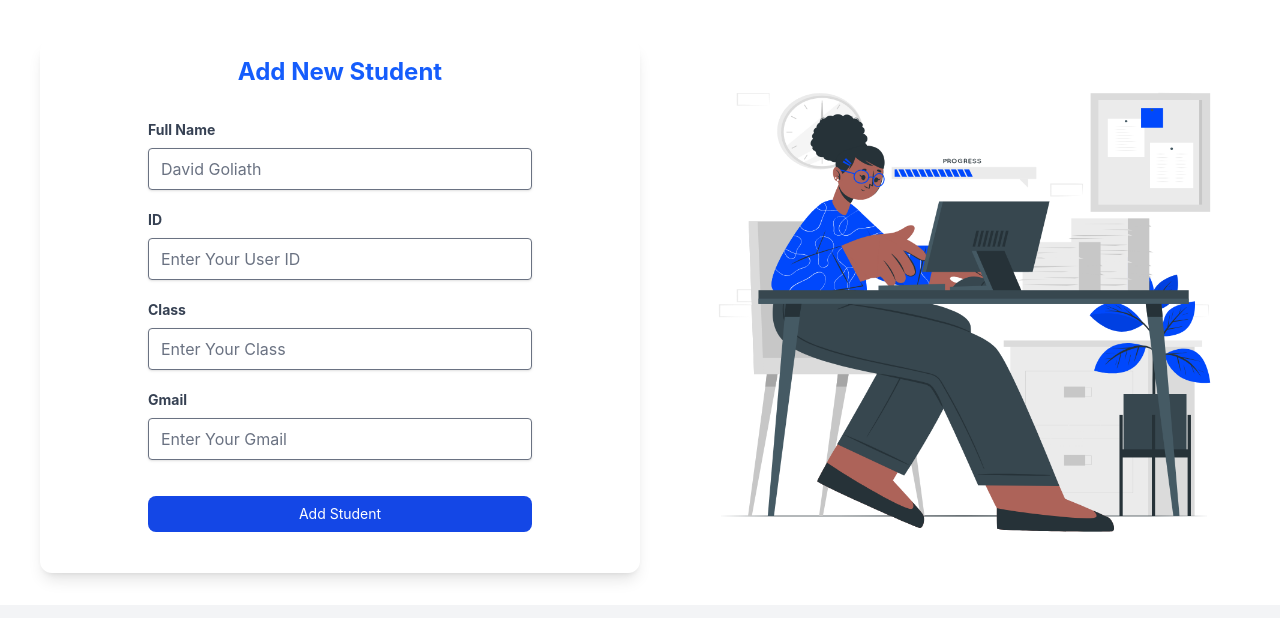
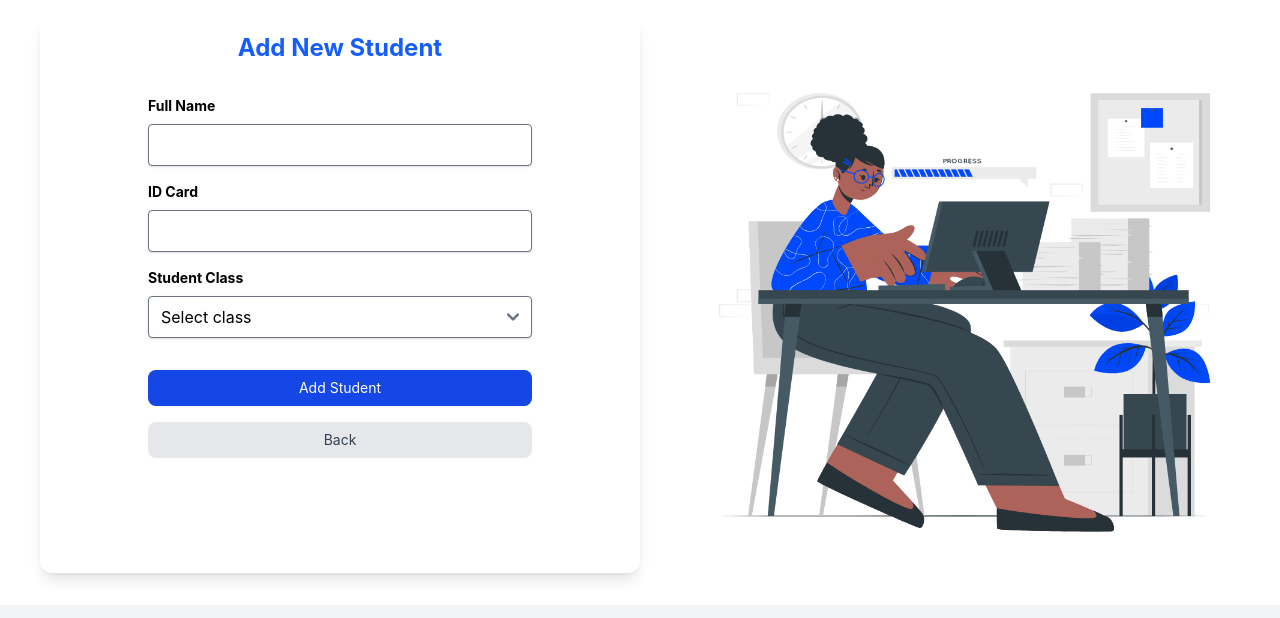
Before and after one commit to mary838/Library-management-system, a Vue app: page /login-student in a window 1280 px wide. Shown: the top 618 px of the page. Built offline with nearby package versions, Linux system fonts and the light colour scheme.

Commit message:
fetch api add new student

```diff
--- a/src/Auth/login-student.vue
+++ b/src/Auth/login-student.vue
@@ -1,76 +1,125 @@
-<script setup></script>
+<script setup>
+import { ref, onMounted } from "vue";
+import { useRouter } from "vue-router";
+
+const router = useRouter();
+const token = localStorage.getItem("token") || "";
+
+// Form fields
+const fullName = ref("");
+const idCard = ref("");
+const studentClass = ref("");
+
+// Class options
+const classOptions = ["wmad", "accounting", "sales"];
+
+// API URL
+const apiUrl = "http://localhost:3000/api/students";
+
+async function handleSubmit() {
+  if (!fullName.value || !idCard.value || !studentClass.value) {
+    alert("Please fill all fields");
+    return;
+  }
+
+  const payload = {
+    full_name: fullName.value,
+    id_card: idCard.value,
+    student_class: studentClass.value,
+  };
+
+  try {
+    const res = await fetch(apiUrl, {
+      method: "POST",
+      headers: {
+        "Content-Type": "application/json",
+        Authorization: `Bearer ${token}`,
+      },
+      body: JSON.stringify(payload),
+    });
+
+    if (!res.ok) {
+      const err = await res.json();
+      throw new Error(err.message || "Failed to create student");
+    }
+
+    alert("Student created successfully!");
+    router.push("/student");
+  } catch (error) {
+    alert("Error: " + error.message);
+  }
+}
+
+function goBack() {
+  router.back();
+}
+</script>
 
 <template>
   <div class="w-full p-4 mb-6 bg-white h-full">
     <div class="flex p-7 mb-4 h-full">
-      <div class="mt-6 ms-6 w-1/2 px-32 py-16 rounded-xl shadow-lg">
+      <div class="ms-6 w-1/2 px-32 py-16 rounded-xl shadow-lg">
         <h1 class="text-2xl font-bold mb-4 p-4 text-center text-blue-600">
           Add New Student
         </h1>
-        <form class="max-w-sm mx-auto space-y-4">
-          <div class="mb-5">
-            <label for="Name" class="block text-sm font-bold text-gray-700 mb-2"
-              >Full Name
-            </label>
+        <form class="max-w-sm mx-auto space-y-4" @submit.prevent="handleSubmit">
+          <div>
+            <label for="fullName" class="block text-sm font-bold mb-2">Full Name</label>
             <input
               type="text"
-              id="text"
-              class="shadow appearance-none border rounded w-full py-2 px-3"
+              id="fullName"
+              v-model="fullName"
+              class="shadow border rounded w-full py-2 px-3"
               required
-              placeholder="David Goliath"
-            />
-          </div>
-          <div class="mb-5">
-            <label for="user_id" class="block text-sm font-bold text-gray-700 mb-2">
-              ID
-            </label>
-            <input
-              type="text"
-              id="user_id"
-              name="user_id"
-              class="shadow appearance-none border rounded w-full py-2 px-3 focus:outline-none focus:ring-2 focus:ring-blue-500"
-              required
-              placeholder="Enter Your User ID"
             />
           </div>
 
-          <div class="mb-5">
-            <label for="type" class="block text-sm font-bold text-gray-700 mb-2">
-              Class
-            </label>
+          <div>
+            <label for="idCard" class="block text-sm font-bold mb-2">ID Card</label>
             <input
               type="text"
-              id="type"
-              name="type"
-              class="shadow appearance-none border rounded w-full py-2 px-3"
+              id="idCard"
+              v-model="idCard"
+              class="shadow border rounded w-full py-2 px-3"
               required
-              placeholder="Enter Your Class"
             />
           </div>
 
-          <div class="mb-5">
-            <label for="timeline" class="block text-sm font-bold text-gray-700 mb-2">
-              Gmail
-            </label>
-            <input
-              type="text"
-              id="timeline"
-              name="timeline"
-              class="shadow appearance-none border rounded w-full py-2 px-3"
+          <div>
+            <label for="studentClass" class="block text-sm font-bold mb-2"
+              >Student Class</label
+            >
+            <select
+              id="studentClass"
+              v-model="studentClass"
+              class="shadow border rounded w-full py-2 px-3"
               required
-              placeholder="Enter Your Gmail"
-            />
+            >
+              <option value="" disabled>Select class</option>
+              <option v-for="option in classOptions" :key="option" :value="option">
+                {{ option }}
+              </option>
+            </select>
           </div>
+
           <button
             type="submit"
-            class="text-white bg-blue-700 mt-4 hover:bg-blue-800 rounded-lg text-sm w-full px-3 py-2 text-center dark:bg-blue-600 dark:hover:bg-blue-700 dark:focus:ring-blue-800"
+            class="text-white bg-blue-700 hover:bg-blue-800 rounded-lg text-sm w-full px-3 py-2 mt-4"
           >
             Add Student
           </button>
+          <button
+            type="button"
+            @click="goBack"
+            class="text-gray-700 bg-gray-200 rounded-lg text-sm w-full px-3 py-2 hover:bg-gray-300"
+          >
+            Back
+          </button>
         </form>
       </div>
+
       <div class="mt-6 ms-6 w-1/2 px-32 py-16">
-        <img class="w-full h-full" src="../assets/image.png" alt="" />
+        <img class="w-full h-full" src="../assets/image.png" alt="Student Image" />
       </div>
     </div>
   </div>
```
